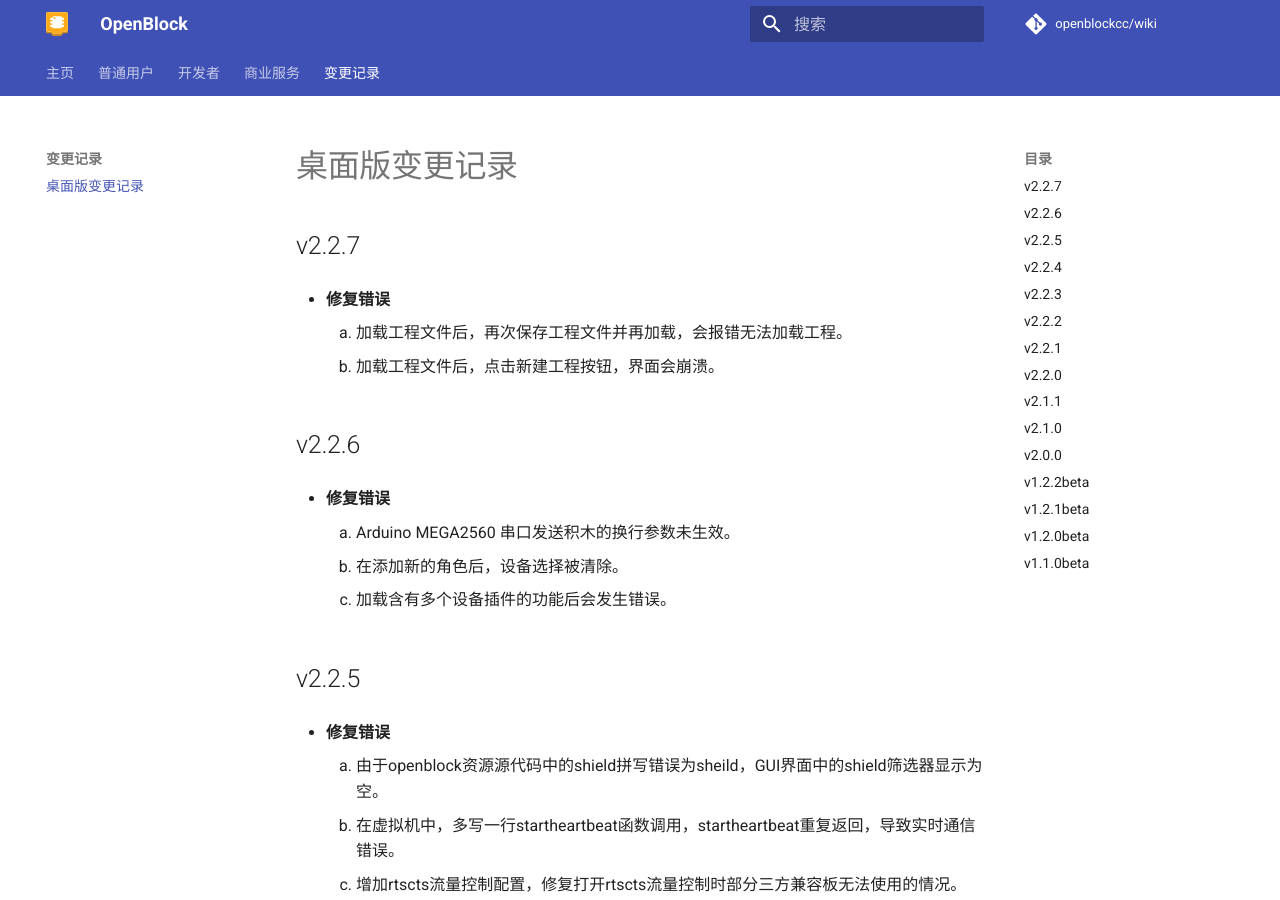
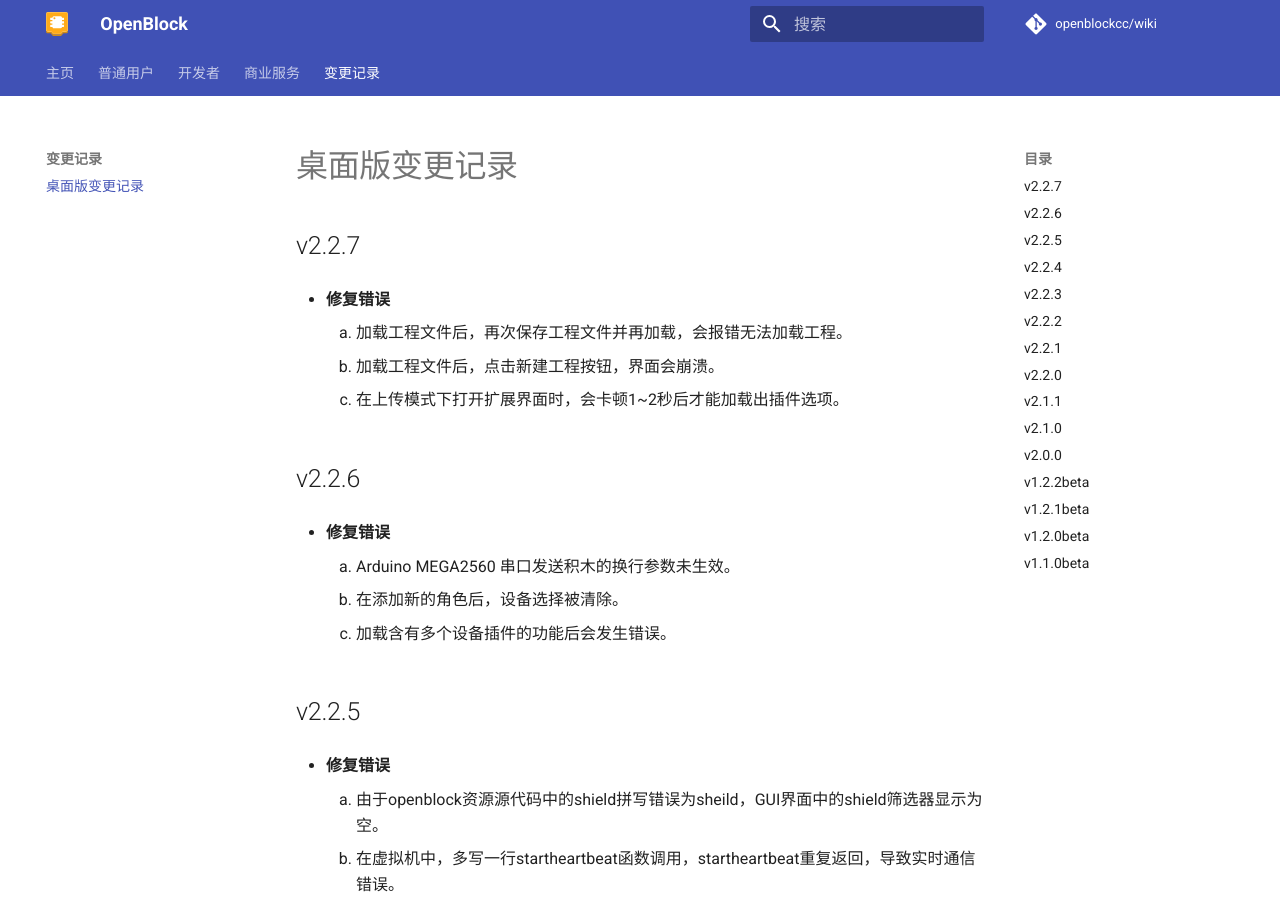
Before and after one commit to openblockcc/openblockcc.github.io, an MkDocs documentation site: the page built from docs/desktop-changelog.md, in a window 1280 px wide and 900 px high. Built offline with MkDocs 1.6.1 and Material for MkDocs 9.7.7, drawn with Linux system fonts in a browser that asks for light colours; comment, search, counter and statistics services are not loaded.

Commit message:
update doc

```diff
--- a/docs/desktop-changelog.md
+++ b/docs/desktop-changelog.md
@@ -4,6 +4,7 @@
 
     1. 加载工程文件后，再次保存工程文件并再加载，会报错无法加载工程。
     2. 加载工程文件后，点击新建工程按钮，界面会崩溃。
+    3. 在上传模式下打开扩展界面时，会卡顿1~2秒后才能加载出插件选项。
 
 ## v2.2.6
 
```
